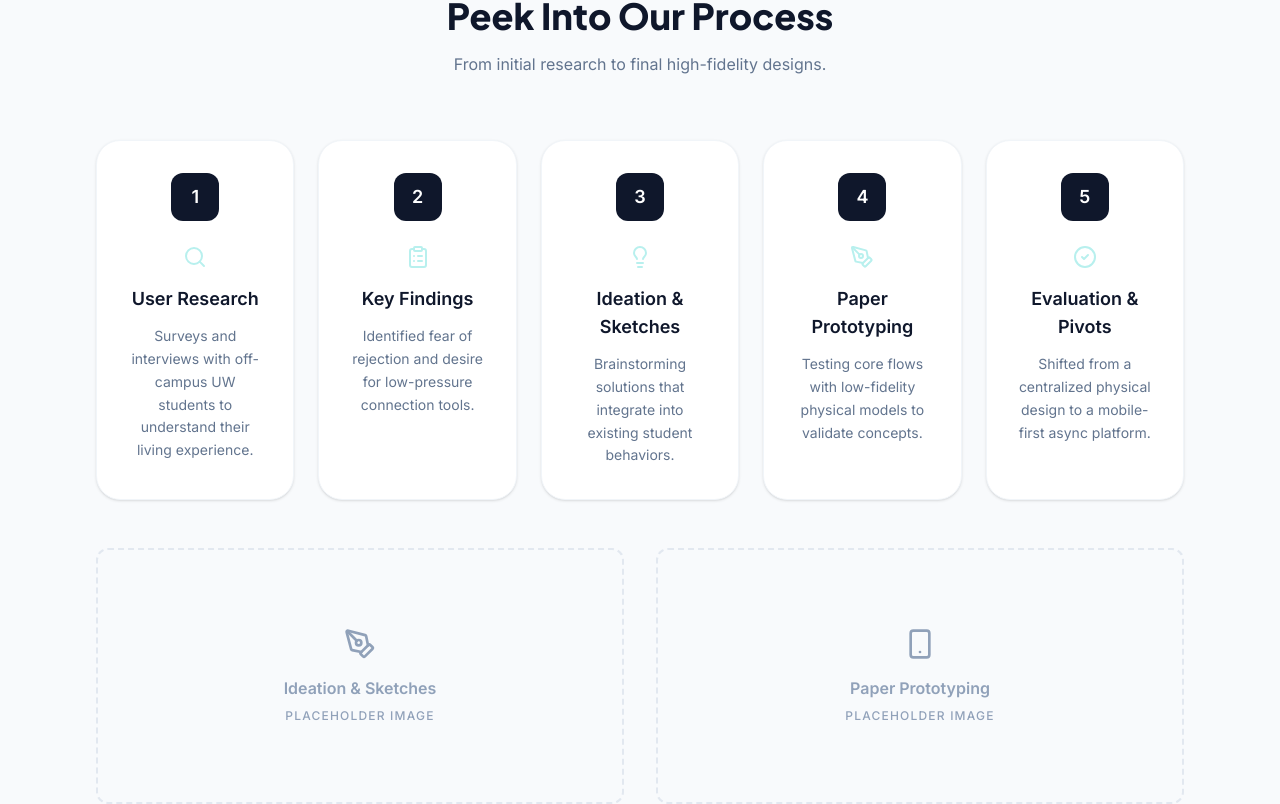
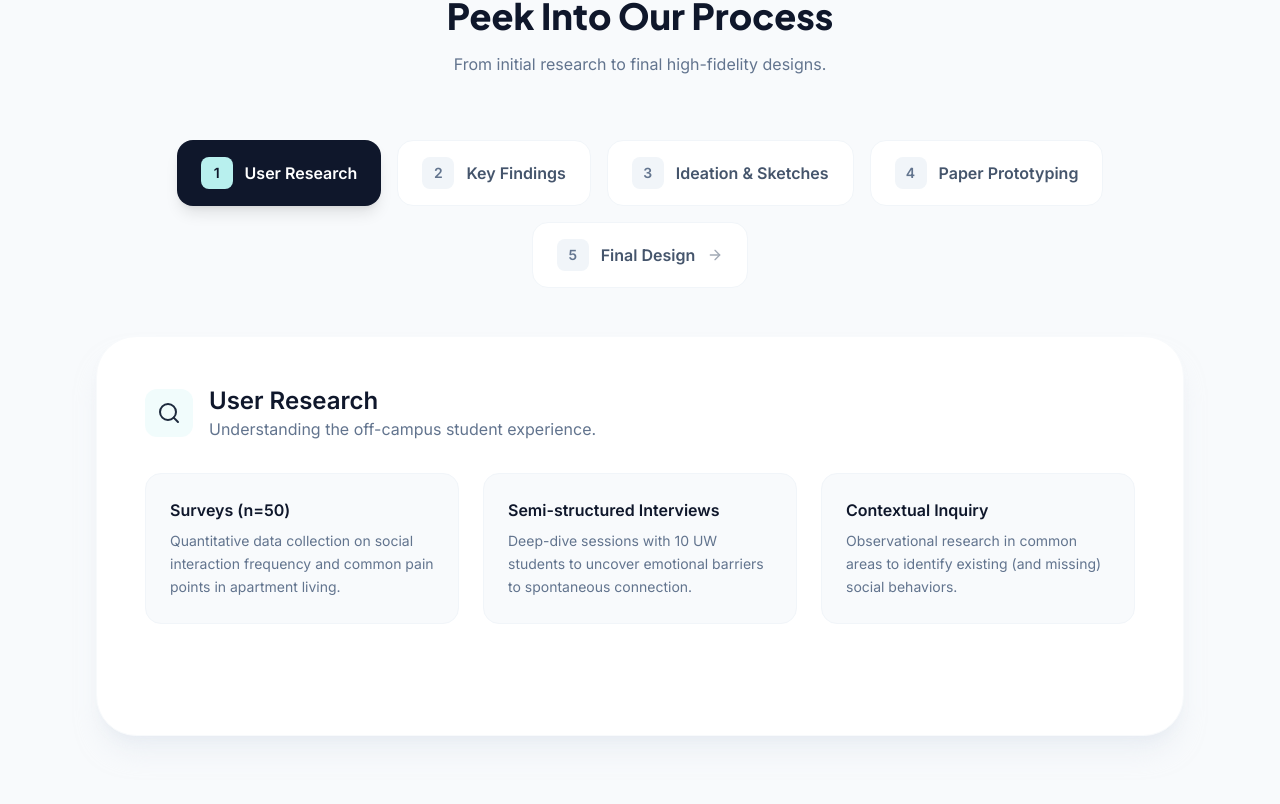
Before and after one commit to gobrianyu/apartmate, a React (Vite) app: page / in a window 1280 px wide. Shown: the part 3759-4563 px from the top of the page. Built offline with nearby package versions, Linux system fonts and the light colour scheme.

Commit message:
Edited design process section

```diff
--- a/src/App.tsx
+++ b/src/App.tsx
@@ -45,15 +45,16 @@ const DESIGN_PHASES = [
     icon: <PenTool className="w-6 h-6" />
   },
   {
-    title: 'Evaluation & Pivots',
-    desc: 'Shifted from a centralized physical design to a mobile-first async platform.',
-    icon: <CheckCircle2 className="w-6 h-6" />
+    title: 'Final Design',
+    desc: 'Explore the high-fidelity mobile application.',
+    icon: <Smartphone className="w-6 h-6" />
   },
 ];
 
 export default function App() {
   const [isMenuOpen, setIsMenuOpen] = useState(false);
   const [scrolled, setScrolled] = useState(false);
+  const [activePhase, setActivePhase] = useState(0);
 
   useEffect(() => {
     const handleScroll = () => setScrolled(window.scrollY > 20);
@@ -312,34 +313,147 @@ export default function App() {
             <p className="text-slate-500">From initial research to final high-fidelity designs.</p>
           </div>
 
-          <div className="grid md:grid-cols-3 lg:grid-cols-5 gap-6">
+          {/* Interactive Tabs */}
+          <div className="flex flex-wrap justify-center gap-4 mb-12">
             {DESIGN_PHASES.map((phase, i) => (
-              <div key={i} className="bg-white p-8 rounded-3xl border border-slate-100 shadow-sm flex flex-col items-center text-center">
-                <div className="w-12 h-12 bg-slate-900 text-white rounded-xl flex items-center justify-center mb-6 font-bold text-lg">
+              <button
+                key={i}
+                onClick={() => {
+                  if (i === 4) {
+                    document.getElementById('demo')?.scrollIntoView({ behavior: 'smooth' });
+                  } else {
+                    setActivePhase(i);
+                  }
+                }}
+                className={`px-6 py-4 rounded-2xl font-bold transition-all flex items-center gap-3 ${
+                  activePhase === i && i !== 4
+                    ? 'bg-slate-900 text-white shadow-lg'
+                    : 'bg-white text-slate-600 hover:bg-slate-50 border border-slate-100'
+                }`}
+              >
+                <span className={`w-8 h-8 rounded-lg flex items-center justify-center text-sm ${activePhase === i && i !== 4 ? 'bg-accent text-slate-900' : 'bg-slate-100 text-slate-500'}`}>
                   {i + 1}
-                </div>
-                <div className="text-accent mb-4">{phase.icon}</div>
-                <h3 className="font-bold text-lg mb-3">{phase.title}</h3>
-                <p className="text-sm text-slate-500 leading-relaxed">{phase.desc}</p>
-              </div>
+                </span>
+                <span className="hidden sm:inline">{phase.title}</span>
+                {i === 4 && <ArrowRight className="w-4 h-4 opacity-50" />}
+              </button>
             ))}
           </div>
 
-          <div className="grid md:grid-cols-2 gap-8 mt-12">
-            <div className="placeholder-box h-64">
-              <div className="flex flex-col items-center gap-2">
-                <PenTool className="w-8 h-8 mb-2" />
-                <span className="font-bold">Ideation & Sketches</span>
-                <span className="text-xs text-slate-400 uppercase tracking-widest">Placeholder Image</span>
-              </div>
-            </div>
-            <div className="placeholder-box h-64">
-              <div className="flex flex-col items-center gap-2">
-                <Smartphone className="w-8 h-8 mb-2" />
-                <span className="font-bold">Paper Prototyping</span>
-                <span className="text-xs text-slate-400 uppercase tracking-widest">Placeholder Image</span>
-              </div>
-            </div>
+          {/* Tab Content */}
+          <div className="bg-white rounded-[2.5rem] p-8 md:p-12 shadow-xl shadow-slate-200/50 border border-slate-50 min-h-[400px]">
+            {activePhase === 0 && (
+              <motion.div initial={{ opacity: 0, y: 20 }} animate={{ opacity: 1, y: 0 }} className="space-y-8">
+                <div className="flex items-center gap-4 mb-8">
+                  <div className="w-12 h-12 bg-accent/20 rounded-xl flex items-center justify-center text-slate-800">
+                    <Search className="w-6 h-6" />
+                  </div>
+                  <div>
+                    <h3 className="text-2xl font-bold">User Research</h3>
+                    <p className="text-slate-500">Understanding the off-campus student experience.</p>
+                  </div>
+                </div>
+                <div className="grid md:grid-cols-3 gap-6">
+                  <div className="p-6 bg-slate-50 rounded-2xl border border-slate-100">
+                    <h4 className="font-bold mb-2">Surveys (n=50)</h4>
+                    <p className="text-sm text-slate-500 leading-relaxed">Quantitative data collection on social interaction frequency and common pain points in apartment living.</p>
+                  </div>
+                  <div className="p-6 bg-slate-50 rounded-2xl border border-slate-100">
+                    <h4 className="font-bold mb-2">Semi-structured Interviews</h4>
+                    <p className="text-sm text-slate-500 leading-relaxed">Deep-dive sessions with 10 UW students to uncover emotional barriers to spontaneous connection.</p>
+                  </div>
+                  <div className="p-6 bg-slate-50 rounded-2xl border border-slate-100">
+                    <h4 className="font-bold mb-2">Contextual Inquiry</h4>
+                    <p className="text-sm text-slate-500 leading-relaxed">Observational research in common areas to identify existing (and missing) social behaviors.</p>
+                  </div>
+                </div>
+              </motion.div>
+            )}
+
+            {activePhase === 1 && (
+              <motion.div initial={{ opacity: 0, y: 20 }} animate={{ opacity: 1, y: 0 }} className="space-y-8">
+                <div className="flex items-center gap-4 mb-8">
+                  <div className="w-12 h-12 bg-accent/20 rounded-xl flex items-center justify-center text-slate-800">
+                    <ClipboardList className="w-6 h-6" />
+                  </div>
+                  <div>
+                    <h3 className="text-2xl font-bold">Key Findings</h3>
+                    <p className="text-slate-500">Synthesizing data into actionable insights.</p>
+                  </div>
+                </div>
+                <div className="grid md:grid-cols-3 gap-6">
+                  <div className="p-6 bg-slate-900 text-white rounded-2xl shadow-xl">
+                    <span className="text-4xl font-display font-black text-accent mb-4 block">85%</span>
+                    <h4 className="font-bold mb-2">Loneliness Rate</h4>
+                    <p className="text-sm text-slate-400">A vast majority of students feel isolated despite living in high-density buildings.</p>
+                  </div>
+                  <div className="p-6 bg-white rounded-2xl border border-slate-100 shadow-sm">
+                    <h4 className="font-bold mb-2 text-slate-900">Fear of Rejection</h4>
+                    <p className="text-sm text-slate-500">The primary barrier to interaction is the perceived risk of an awkward face-to-face encounter.</p>
+                  </div>
+                  <div className="p-6 bg-white rounded-2xl border border-slate-100 shadow-sm">
+                    <h4 className="font-bold mb-2 text-slate-900">Desire for Async</h4>
+                    <p className="text-sm text-slate-500">Students prefer low-stakes, mobile-first ways to initiate contact before meeting in person.</p>
+                  </div>
+                </div>
+              </motion.div>
+            )}
+
+            {activePhase === 2 && (
+              <motion.div initial={{ opacity: 0, y: 20 }} animate={{ opacity: 1, y: 0 }} className="space-y-8">
+                <div className="flex items-center gap-4 mb-8">
+                  <div className="w-12 h-12 bg-accent/20 rounded-xl flex items-center justify-center text-slate-800">
+                    <Lightbulb className="w-6 h-6" />
+                  </div>
+                  <div>
+                    <h3 className="text-2xl font-bold">Ideation & Sketches</h3>
+                    <p className="text-slate-500">Brainstorming and prioritizing features.</p>
+                  </div>
+                </div>
+                <div className="grid md:grid-cols-2 gap-8">
+                  <div className="space-y-4">
+                    <div className="placeholder-box h-64">
+                      <PenTool className="w-8 h-8 opacity-20" />
+                    </div>
+                    <p className="text-center text-sm font-bold text-slate-600 italic">Initial Brainstorming & Feature Mapping</p>
+                  </div>
+                  <div className="space-y-4">
+                    <div className="placeholder-box h-64">
+                      <Search className="w-8 h-8 opacity-20" />
+                    </div>
+                    <p className="text-center text-sm font-bold text-slate-600 italic">Feature Prioritization Matrix</p>
+                  </div>
+                </div>
+              </motion.div>
+            )}
+
+            {activePhase === 3 && (
+              <motion.div initial={{ opacity: 0, y: 20 }} animate={{ opacity: 1, y: 0 }} className="space-y-8">
+                <div className="flex items-center gap-4 mb-8">
+                  <div className="w-12 h-12 bg-accent/20 rounded-xl flex items-center justify-center text-slate-800">
+                    <Smartphone className="w-6 h-6" />
+                  </div>
+                  <div>
+                    <h3 className="text-2xl font-bold">Paper Prototyping</h3>
+                    <p className="text-slate-500">Validating the core user flow with low-fi models.</p>
+                  </div>
+                </div>
+                <div className="grid md:grid-cols-2 gap-8">
+                  <div className="space-y-4">
+                    <div className="placeholder-box h-64">
+                      <Smartphone className="w-8 h-8 opacity-20" />
+                    </div>
+                    <p className="text-center text-sm font-bold text-slate-600 italic">Low-fi Navigation Flow Testing</p>
+                  </div>
+                  <div className="space-y-4">
+                    <div className="placeholder-box h-64">
+                      <Users className="w-8 h-8 opacity-20" />
+                    </div>
+                    <p className="text-center text-sm font-bold text-slate-600 italic">User Testing Session Feedback</p>
+                  </div>
+                </div>
+              </motion.div>
+            )}
           </div>
         </div>
       </section>
```
